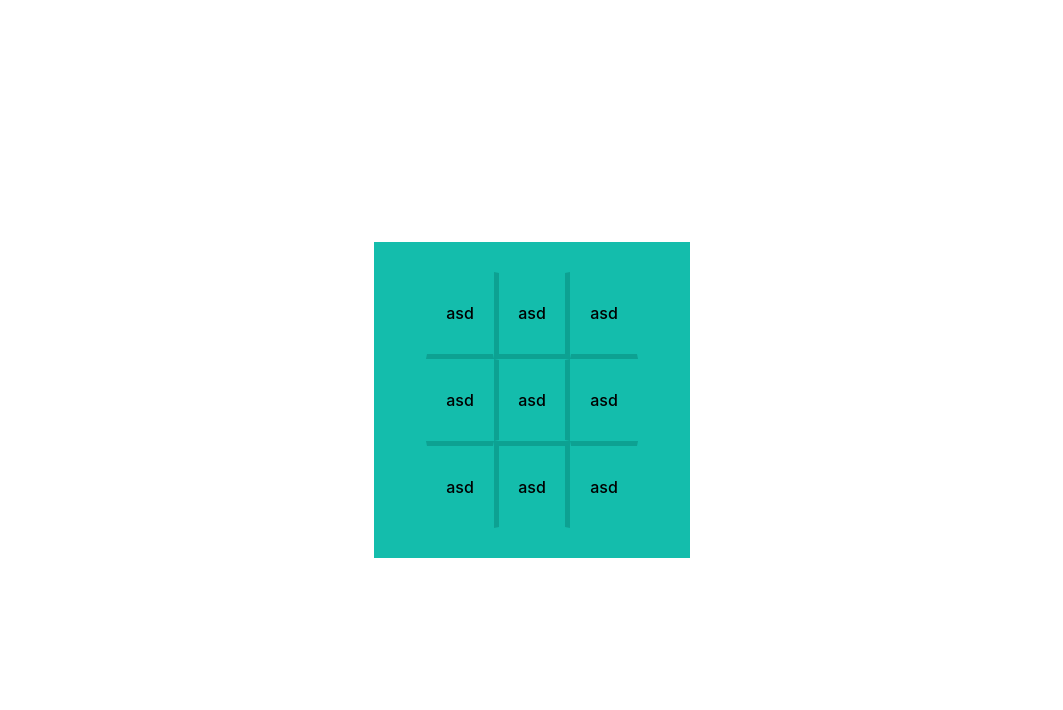
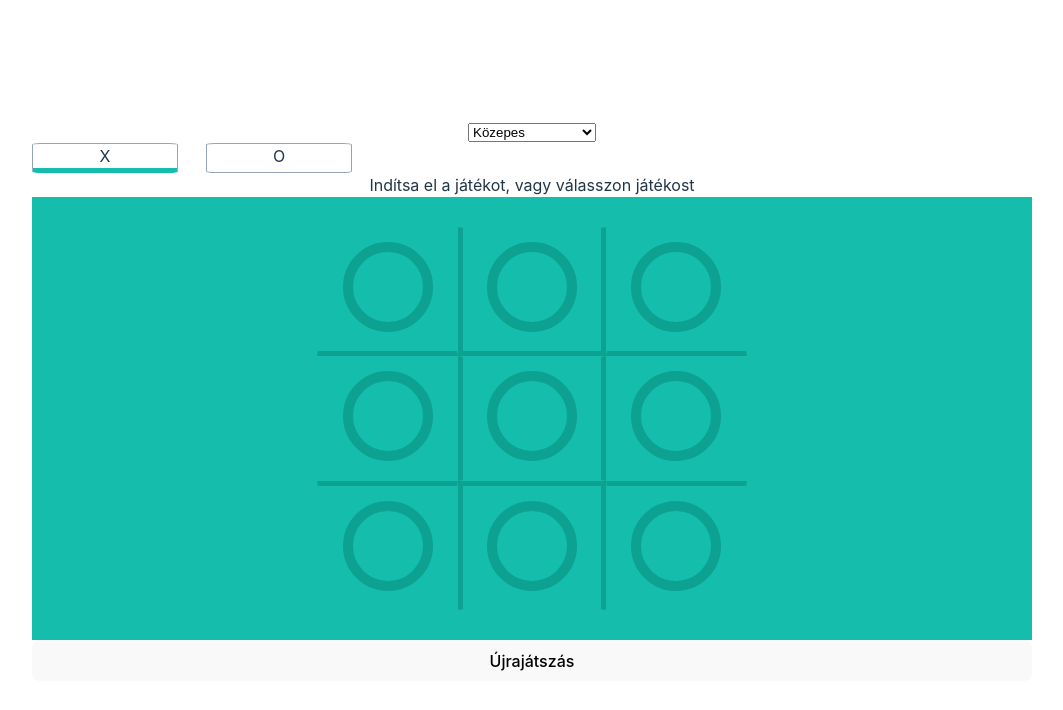
Before and after one commit to HDarius90/tic-tac-toe-app, a React (Vite) app in the folder tic-tac-toe-app/: page / in a window 1280 px wide. Shown: the top 710 px of the page, without its empty margins (108-1171 px from the left). Built offline with nearby package versions, Linux system fonts and the light colour scheme.

Commit message:
refactor square comp

```diff
--- a/tic-tac-toe-app/src/App.tsx
+++ b/tic-tac-toe-app/src/App.tsx
@@ -1,16 +1,16 @@
 import "./App.css";
-// import { DifficultyPicker } from "./components/DifficultyPicker";
+import { DifficultyPicker } from "./components/DifficultyPicker";
 import { GameBoard } from "./components/GameBoard";
-// import { SideSwitcher } from "./components/SideSwitcher";
+import { SideSwitcher } from "./components/SideSwitcher";
 
 function App() {
   return (
     <>
-      {/* <DifficultyPicker /> */}
-      {/* <SideSwitcher /> */}
-      {/* <span>Indítsa el a játékot, vagy válasszon játékost</span> */}
+      <DifficultyPicker />
+      <SideSwitcher />
+      <span>Indítsa el a játékot, vagy válasszon játékost</span>
       <GameBoard />
-      {/* <button>Újrajátszás</button> */}
+      <button>Újrajátszás</button>
     </>
   );
 }
--- a/tic-tac-toe-app/src/components/Board.tsx
+++ b/tic-tac-toe-app/src/components/Board.tsx
@@ -10,7 +10,7 @@ export const Board: React.FC<BoardProps> = ({ numberOfSquares, onClick }) => {
   return (
     <div className={styles.board}>
       {elements.map((index) => (
-        <Square key={index} onClick={onClick}  />
+        <Square key={index} value={'O'} onClick={onClick}  />
       ))}
     </div>
   );
--- a/tic-tac-toe-app/src/components/Square.module.css
+++ b/tic-tac-toe-app/src/components/Square.module.css
@@ -27,3 +27,12 @@
   border-right: 5px solid rgb(13, 161, 146);
   border-left: 5px solid rgb(13, 161, 146);
 }
+
+button {
+  width: 1000px;
+}
+
+.empty {
+  width: 103px;
+  height: 103px;
+}
--- a/tic-tac-toe-app/src/components/Square.tsx
+++ b/tic-tac-toe-app/src/components/Square.tsx
@@ -1,10 +1,41 @@
 import { SquareProps } from "../interface";
 import styles from "./Square.module.css";
 
-export const Square: React.FC<SquareProps> = ({ onClick }) => {
+export const Square: React.FC<SquareProps> = ({ value, onClick }) => {
   return (
     <button className={styles.square} onClick={onClick}>
-      asd
+      {value === "X" ? (
+        <svg width="100" height="100">
+          <line
+            x1="10"
+            y1="10"
+            x2="90"
+            y2="90"
+            stroke="rgb(13, 161, 146)"
+            strokeWidth="10"
+          />
+          <line
+            x1="90"
+            y1="10"
+            x2="10"
+            y2="90"
+            stroke="rgb(13, 161, 146)"
+            strokeWidth="10"
+          />
+        </svg>
+      ) : value === "O" ? (
+        <svg width="100" height="100">
+          <circle
+            cx="50"
+            cy="50"
+            r="40"
+            stroke="rgb(13, 161, 146)"
+            stroke-width="10"
+            fill="rgb(20, 189, 172)"
+          />
+          Sorry, your browser does not support inline SVG.
+        </svg>
+      ) : <div className={styles.empty}></div>}
     </button>
   );
 };
--- a/tic-tac-toe-app/src/interface.tsx
+++ b/tic-tac-toe-app/src/interface.tsx
@@ -4,5 +4,6 @@ export interface BoardProps {
 }
 
 export interface SquareProps {
+  value: string;
   onClick: (event: React.MouseEvent<HTMLButtonElement>) => void;
 }
```
Lines whose indentation alone changed are shown as unchanged.
